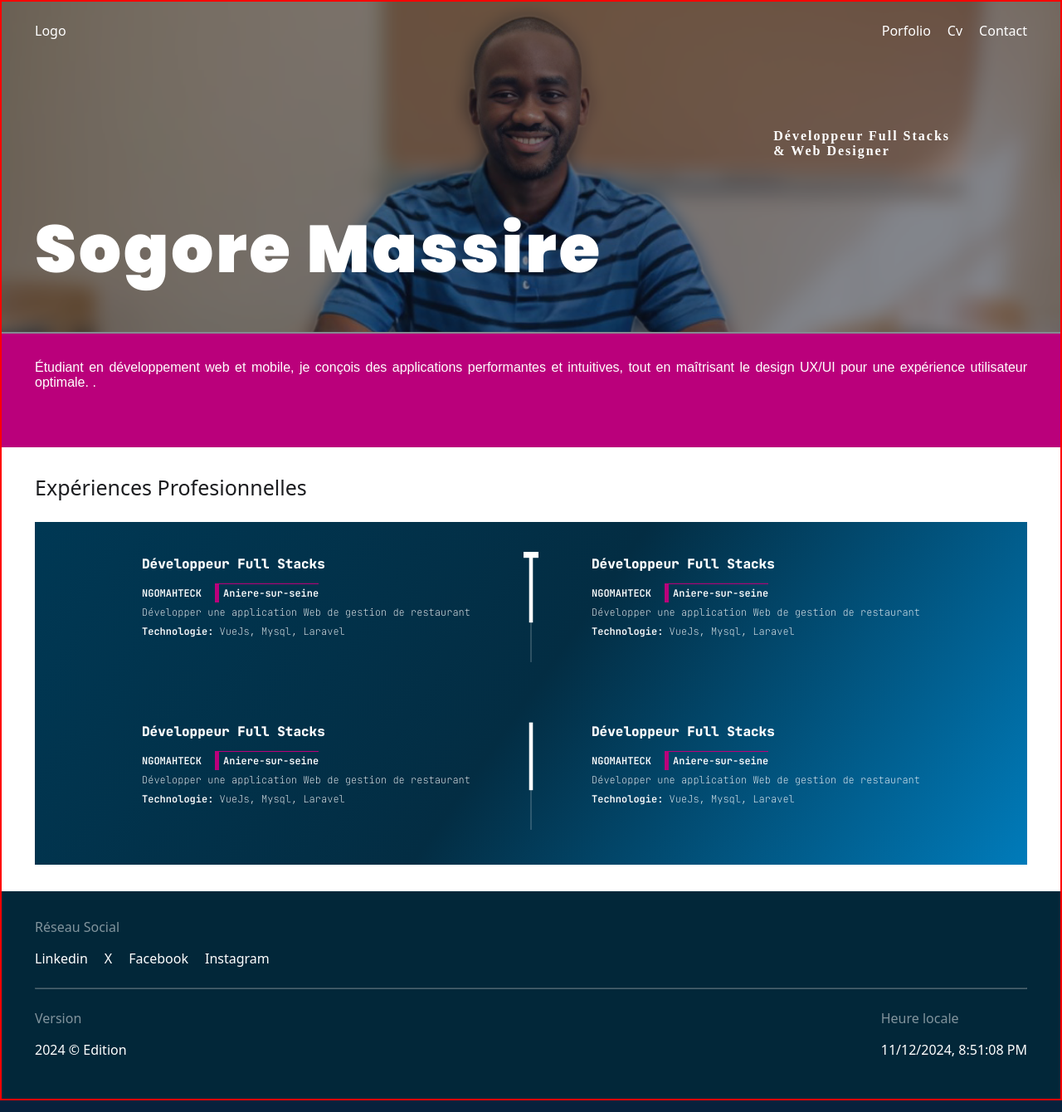
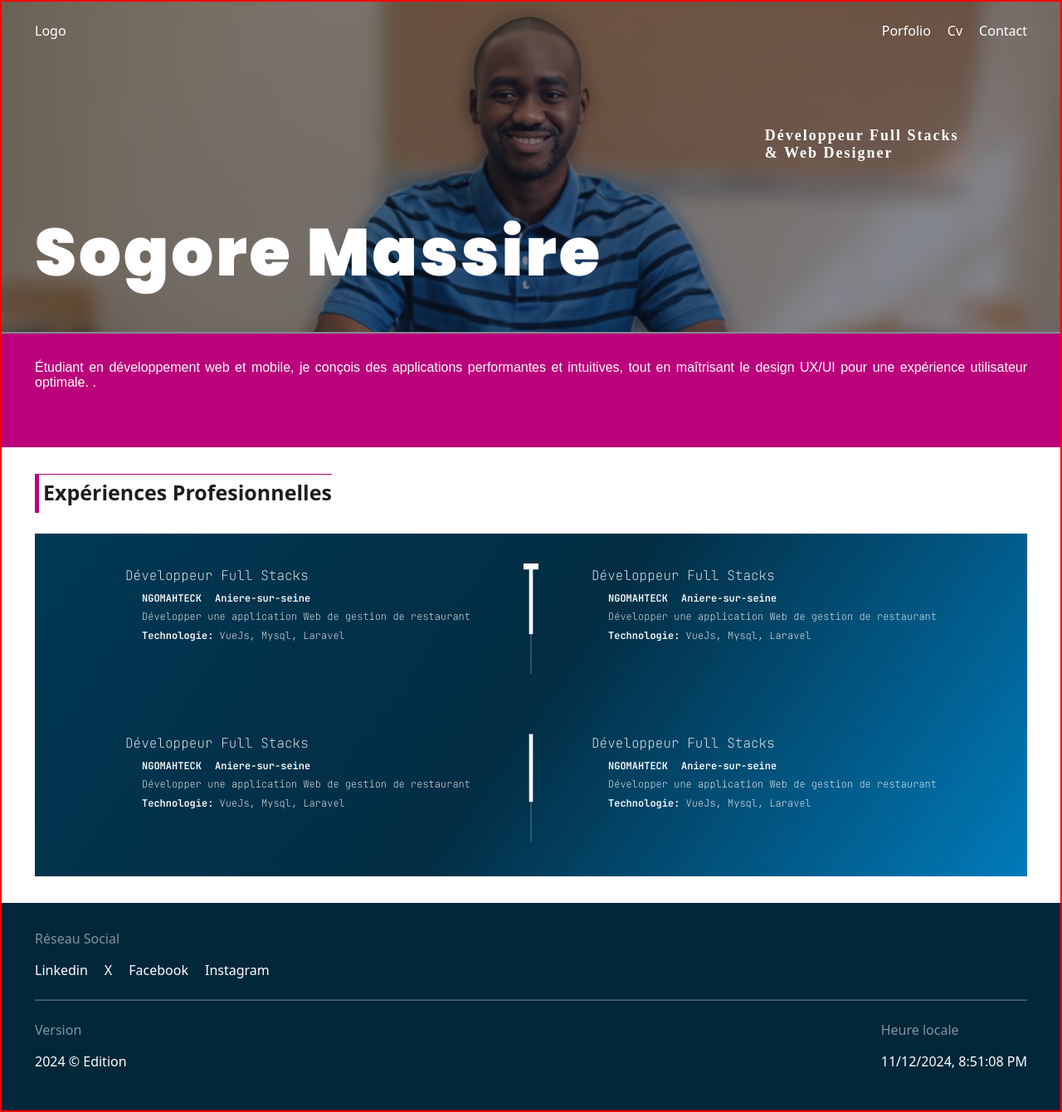
Before and after one commit to massiresogore/porfolio, a PHP site: page /cv.html in a window 1280 px wide. Shown: the whole page at 83% size. Run offline with PHP 8.4, Linux system fonts and the light colour scheme; some web fonts are replaced.

Commit message:
ajustement du titre cv

```diff
--- a/cv.html
+++ b/cv.html
@@ -41,18 +41,19 @@
 
     <main id="main">
 
-        <h3 class="cv-title">Expériences Profesionnelles</h3>
+        <h3 class="cv-title  exp-title border-left-rose fix">Expériences Profesionnelles</h3>
+
         <section class="section-cv">
 
             <div class="exp-1">
-                <p class="exp-title">Développeur Full Stacks</p>
-                <p class="exp-ville">NGOMAHTECK <span class="border-left-rose fix">Aniere-sur-seine</span></p>
+                <p class="">Développeur Full Stacks</p>
+                <p class="exp-ville">NGOMAHTECK <span >Aniere-sur-seine</span></p>
                 <p class="exp-description">Développer une application Web de gestion de restaurant</p>
                 <p class="exp-tech-1" ><span class="exp-tech">Technologie:</span> VueJs, Mysql, Laravel</span></p>
             </div>
             <div class="exp-2">
-                <p class="exp-title">Développeur Full Stacks</p>
-                <p class="exp-ville"><span>NGOMAHTECK</span> <span class="border-left-rose fix">Aniere-sur-seine</span></p>
+                <p class="">Développeur Full Stacks</p>
+                <p class="exp-ville"><span>NGOMAHTECK</span> Aniere-sur-seine</p>
                 <p class="exp-description">Développer une application Web de gestion de restaurant</p>
                 <p class="exp-tech-1" ><span class="exp-tech">Technologie:</span> VueJs, Mysql, Laravel</span></p>
             </div>
@@ -63,14 +64,14 @@
                 <svg id="Calque_2" data-name="Calque 2" xmlns="http://www.w3.org/2000/svg" viewBox="0 0 30 221.56"><defs><style>.cls-1,.cls-2,.cls-3{fill:none;stroke:#fff;stroke-miterlimit:10;}.cls-1{stroke-width:7.61px;}.cls-2{stroke-width:0.59px;}.cls-3{stroke-width:12px;}</style></defs><line class="cls-1" x1="15" y1="6" x2="15" y2="142"/><line class="cls-2" x1="15" y1="140.56" x2="15" y2="221.56"/></svg>
             </div>
             <div class="exp-3">
-                <p class="exp-title">Développeur Full Stacks</p>
-                <p class="exp-ville">NGOMAHTECK <span class="border-left-rose fix">Aniere-sur-seine</span></p>
+                <p class="">Développeur Full Stacks</p>
+                <p class="exp-ville">NGOMAHTECK <span >Aniere-sur-seine</span></p>
                 <p class="exp-description">Développer une application Web de gestion de restaurant</p>
                 <p class="exp-tech-1" ><span class="exp-tech">Technologie:</span> VueJs, Mysql, Laravel</span></p>
             </div>
             <div class="exp-4">
-                <p class="exp-title">Développeur Full Stacks</p>
-                <p class="exp-ville">NGOMAHTECK <span class="border-left-rose fix">Aniere-sur-seine</span></p>
+                <p class="">Développeur Full Stacks</p>
+                <p class="exp-ville">NGOMAHTECK <span>Aniere-sur-seine</span></p>
                 <p class="exp-description">Développer une application Web de gestion de restaurant</p>
                 <p class="exp-tech-1" ><span class="exp-tech">Technologie:</span> VueJs, Mysql, Laravel</span></p>
             </div>
--- a/style.css
+++ b/style.css
@@ -169,6 +169,7 @@ body{
   font-weight: 900;
   font-style: normal;
   letter-spacing: 2px;
+  font-size: 18px;
 }
 
 .massire-name{
@@ -312,7 +313,8 @@ section{
 
 /********** Expérience pro **********/
 .cv-title{
-    font-size: var(--h4 );
+    font-size: 22px;
+       /*font-size: var(--h4 );*/
     /*margin: 0;*/
 }
 .section-cv{
@@ -338,6 +340,19 @@ section{
     line-height: 1.9;
 
 }
+.exp-1 > p:not(:first-child),
+.exp-2 > p:not(:first-child),
+.exp-3 > p:not(:first-child),
+.exp-4 > p:not(:first-child)
+
+{
+
+    padding-inline-start: 20px;
+}
+
+.padding-inline-start{
+}
+
 
 .exp-ville,
 .exp-description,
@@ -369,8 +384,8 @@ section{
     border-top-color: #BA007B;
     border-top-style: solid;
     border-top-width: 1px;
-    position: relative;
-    bottom: 1px;
+    width: fit-content;
+    padding-block-start: 5px;
 }
 
 /*Appear NavBar*/
@@ -408,6 +423,9 @@ section{
 
 }
 @media(min-width:637px) {
+    .cv-title{
+           font-size: var(--h4 );
+    }
     body{
         border: 2px solid red;
      }
@@ -473,6 +491,9 @@ section{
 /*Appear NavBar*/
 @media (min-width: 776px) {
 
+    .cv-title{
+        font-size: var(--h4 );
+    }
     #header{
         grid-template-columns: 1fr 1fr 1fr;
     }
```
